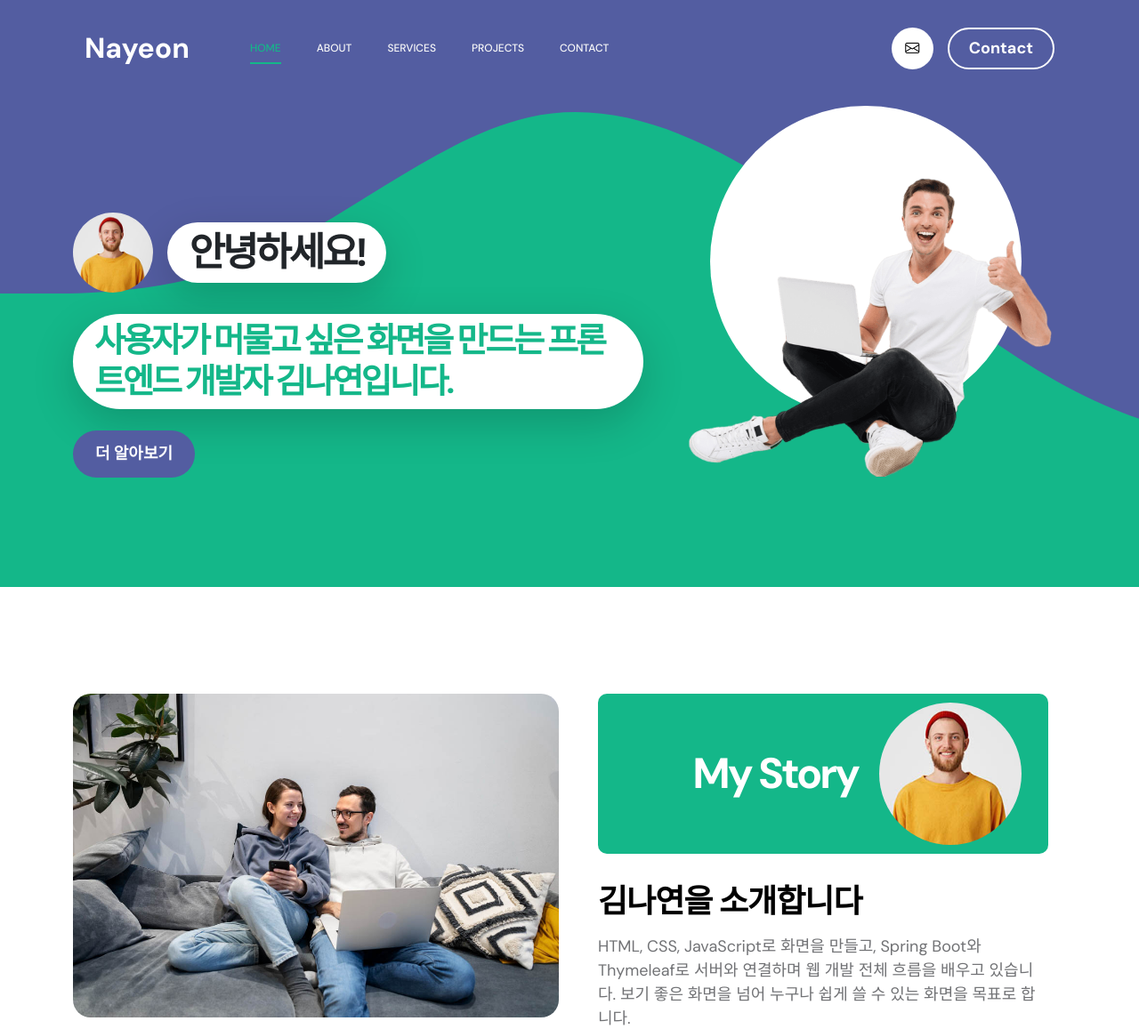
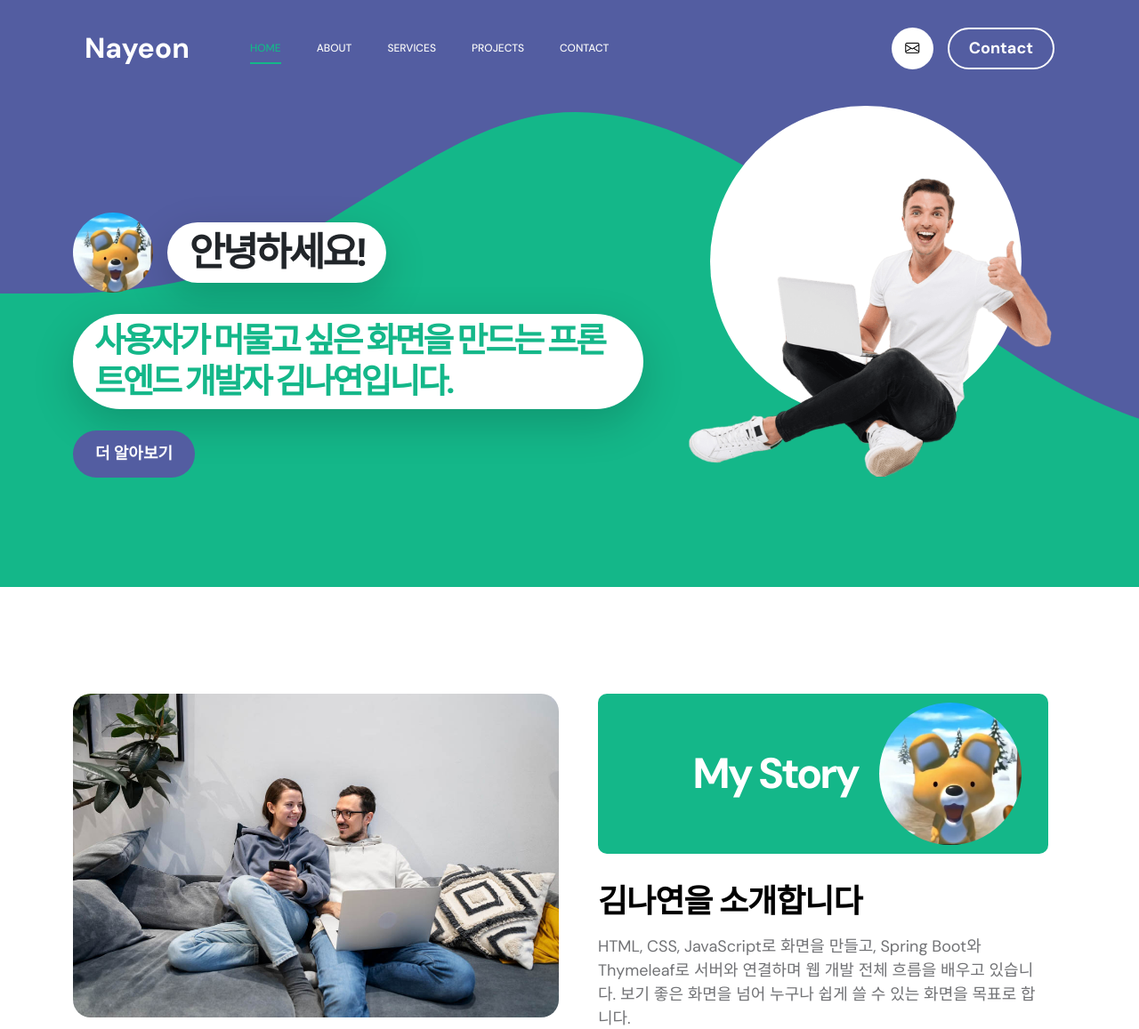
Before and after one commit to nayoun030-ui/javaweb22, a Spring Boot app: page / in a window 1280 px wide. Shown: the top 1157 px of the page at 89% size. Run offline with Spring Boot 4, Linux system fonts and the light colour scheme.

Commit message:
3주차 프로필 사진 교체 (profile.jpg)
Co-Authored-By: Claude Opus 5.5 <noreply@anthropic.com>

```diff
--- a/src/main/resources/templates/index.html
+++ b/src/main/resources/templates/index.html
@@ -100,7 +100,7 @@ https://templatemo.com/tm-578-first-portfolio
                         <div class="col-lg-7 col-12">
                             <div class="hero-text">
                                 <div class="hero-title-wrap d-flex align-items-center mb-4">
-                                    <img th:src="@{/images/happy-bearded-young-man.jpg}" class="avatar-image avatar-image-large img-fluid" alt="">
+                                    <img th:src="@{/images/profile.jpg}" class="avatar-image avatar-image-large img-fluid" alt="">
 
                                     <h1 class="hero-title ms-3 mb-0">안녕하세요!</h1>
                                 </div>
@@ -136,7 +136,7 @@ https://templatemo.com/tm-578-first-portfolio
                                 <div class="section-title-wrap d-flex justify-content-end align-items-center mb-4">
                                     <h2 class="text-white me-4 mb-0">My Story</h2>
 
-                                    <img th:src="@{/images/happy-bearded-young-man.jpg}" class="avatar-image img-fluid" alt="">
+                                    <img th:src="@{/images/profile.jpg}" class="avatar-image img-fluid" alt="">
                                 </div>
 
                                 <h3 class="pt-2 mb-3">김나연을 소개합니다</h3>
```
Also changed, not shown: src/main/resources/static/images/happy-bearded-young-man.jpg (deleted), src/main/resources/static/images/profile.jpg (added).
